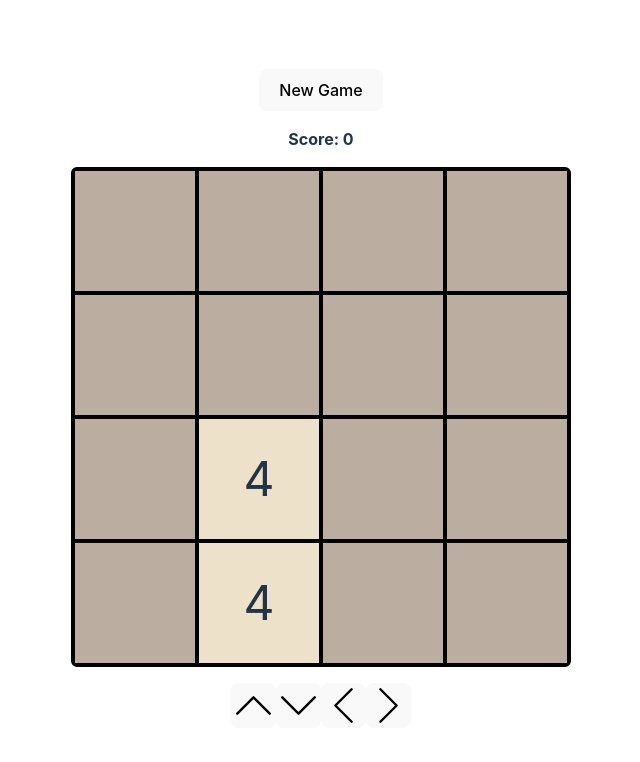
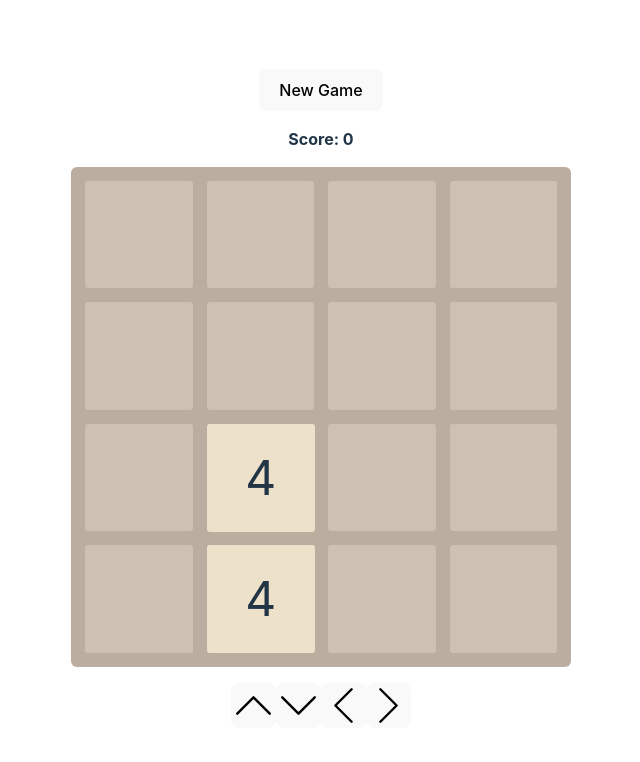
Before and after one commit to senorita-dev/2048, a React (Vite) app: page / in a window 1280 px wide. Shown: the top 762 px of the page, without its empty margins (319-959 px from the left). Built offline with nearby package versions, Linux system fonts and the light colour scheme.

Commit message:
improved style to match 2048 game

```diff
--- a/src/components/Grid.tsx
+++ b/src/components/Grid.tsx
@@ -42,6 +42,20 @@ const Grid = () => {
   }
   return (
     <div className="grid-container">
+      <div className="grid">
+        {board.map((row, rowIndex) =>
+          row.map((_cell, colIndex) => {
+            const key = `${rowIndex}-${colIndex}`
+            const top = `${rowIndex * 25}%`
+            const left = `${colIndex * 25}%`
+            return (
+              <div className="cell-container" key={key} style={{ top, left }}>
+                <div className="cell-background"></div>
+              </div>
+            )
+          }),
+        )}
+      </div>
       <div className="grid">
         {prevBoard.map((row, rowIndex) =>
           row.map((cell, colIndex) => {
@@ -94,18 +108,6 @@ const Grid = () => {
           )
         })}
       </div>
-      <div className="grid">
-        {board.map((row, rowIndex) =>
-          row.map((_cell, colIndex) => {
-            const key = `${rowIndex}-${colIndex}`
-            const top = `${rowIndex * 25}%`
-            const left = `${colIndex * 25}%`
-            return (
-              <div className="cell-container cell-overlay" key={key} style={{ top, left }}></div>
-            )
-          }),
-        )}
-      </div>
     </div>
   )
 }
--- a/src/css/Grid.css
+++ b/src/css/Grid.css
@@ -1,6 +1,6 @@
 .grid-container {
 	--grid-size: 500px;
-	--border-width: 2px;
+	--border-width: 7.5px;
 	--background-color: #bbada0;
 	--font-size: 3rem;
 	--animation-delay: 0.1s;
@@ -9,7 +9,7 @@
 	height: var(--grid-size);
 	position: relative;
 	background-color: var(--background-color);
-	border: var(--border-width) solid black;
+	border: var(--border-width) solid transparent;
 	border-radius: 6px;
 	box-sizing: border-box;
 }
@@ -26,6 +26,7 @@
 	position: absolute;
 	border: var(--border-width) solid transparent;
 	box-sizing: border-box;
+	border-radius: 6px;
 }
 
 .cell {
@@ -35,10 +36,14 @@
 	justify-content: center;
 	align-items: center;
 	font-size: var(--font-size);
+	border-radius: 3px;
 }
 
-.cell-overlay {
-	border-color: black;
+.cell-background {
+	width: 100%;
+	height: 100%;
+	background-color: rgba(238, 228, 218, 0.35);
+	border-radius: 3px;
 }
 
 .cell-moved {
```
